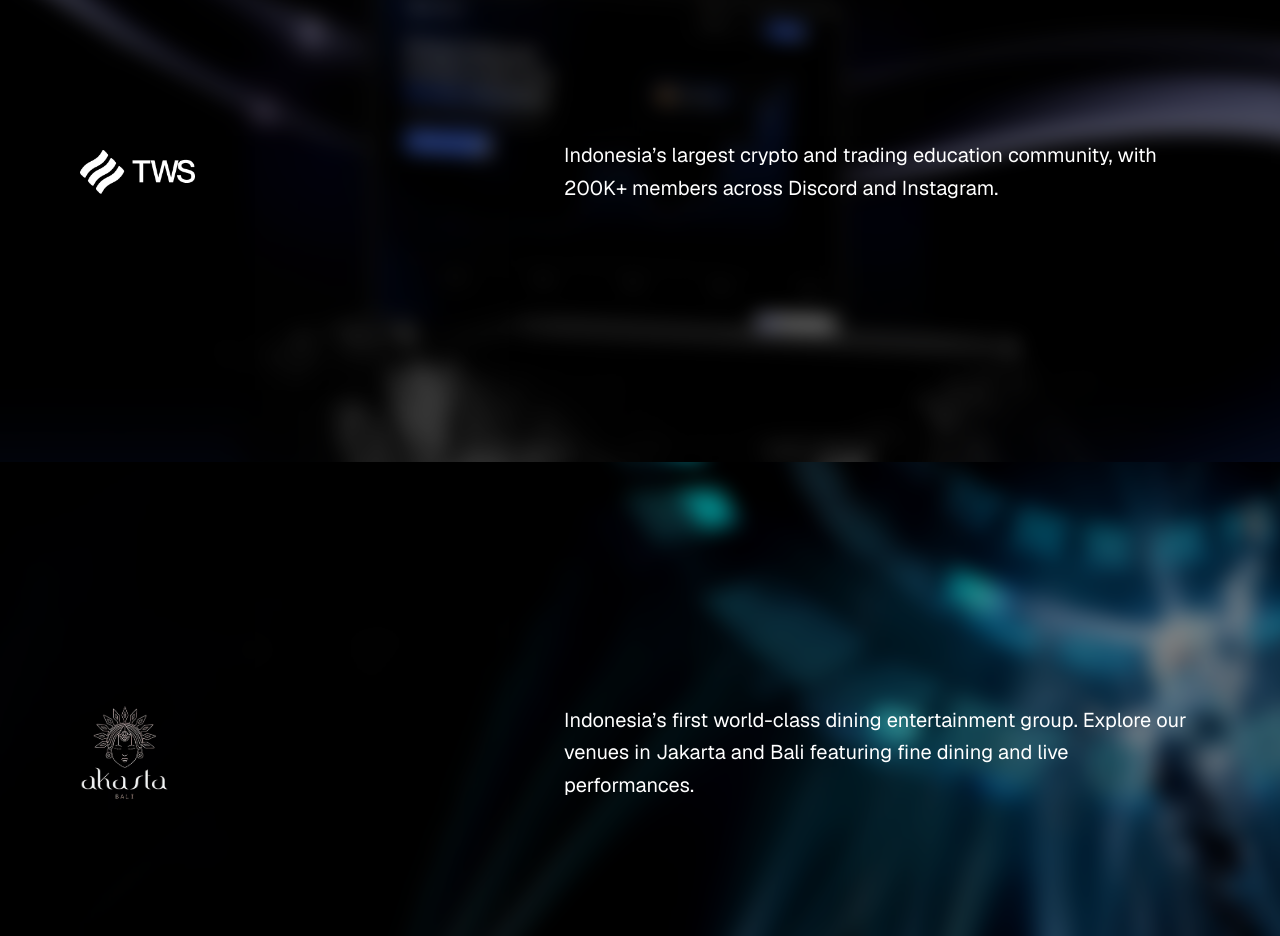
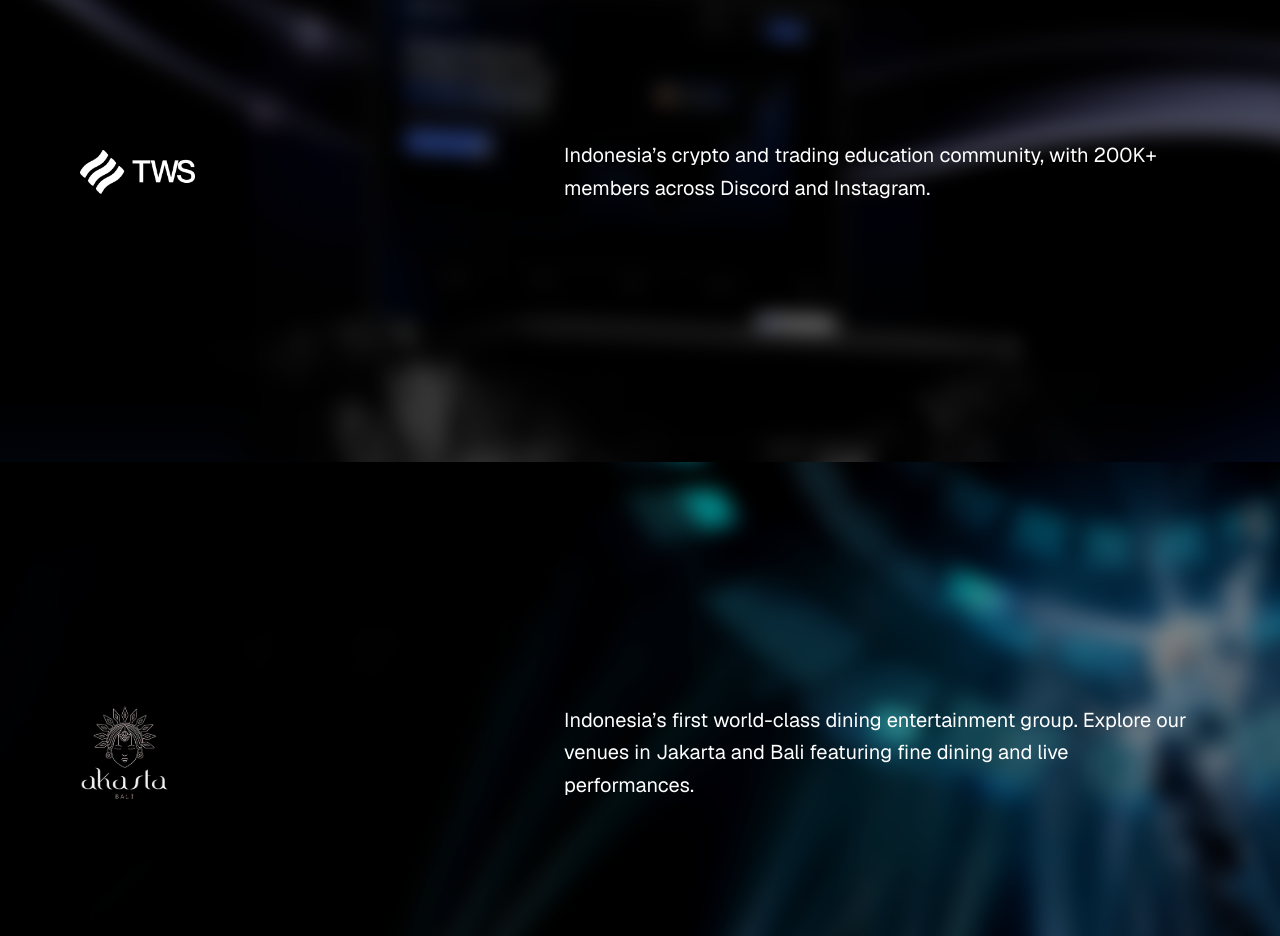
Before and after one commit to fatahabdilah/orova, a Next.js app: page / in a window 1280 px wide. Shown: the part 2600-3536 px from the top of the page. Built offline with nearby package versions, Linux system fonts and the light colour scheme.

Commit message:
ganti copywriting tws

```diff
--- a/app/page.tsx
+++ b/app/page.tsx
@@ -34,7 +34,7 @@ const holdings = [
     logoAlt: "Trade With Suli",
     logoClassName: "h-8 sm:h-10 lg:h-11 2xl:h-12",
     description:
-      "Indonesia’s largest crypto and trading education community, with 200K+ members across Discord and Instagram.",
+      "Indonesia’s crypto and trading education community, with 200K+ members across Discord and Instagram.",
   },
   {
     image: holdingAkasta,
```
